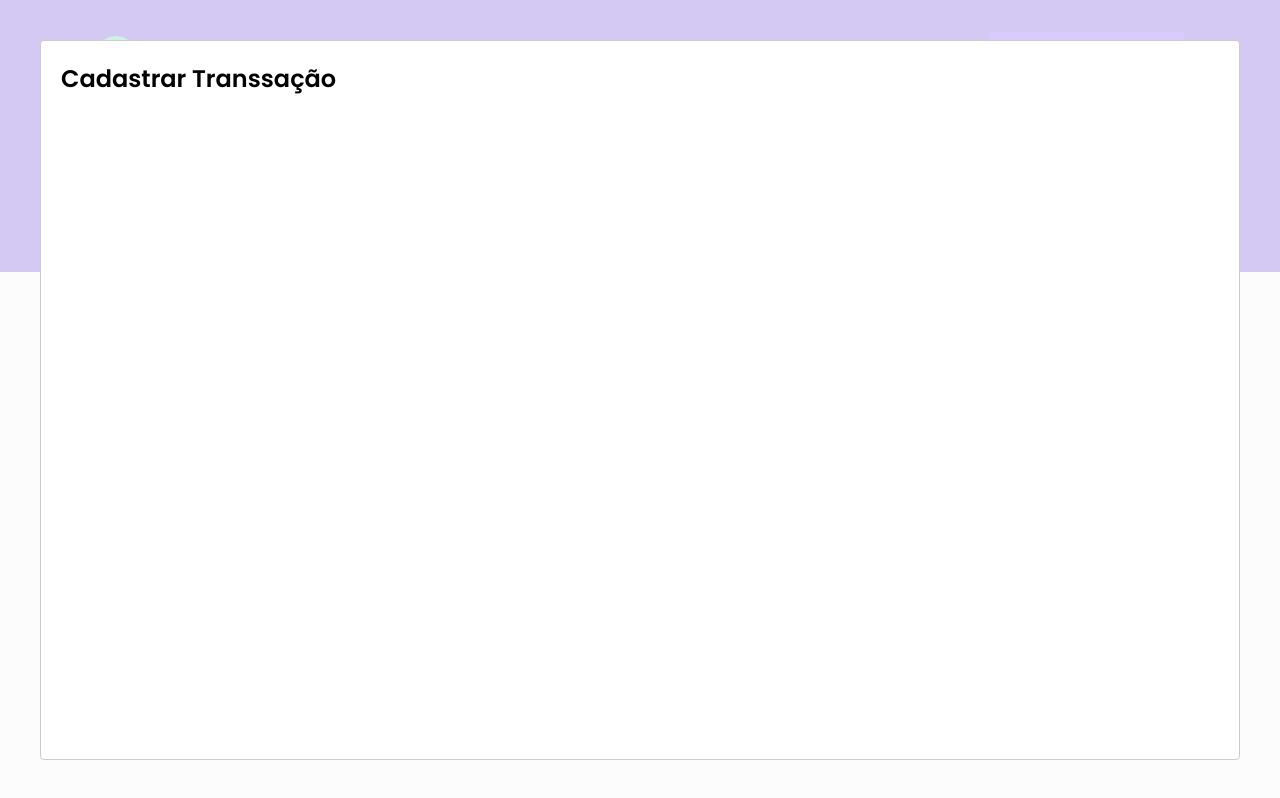
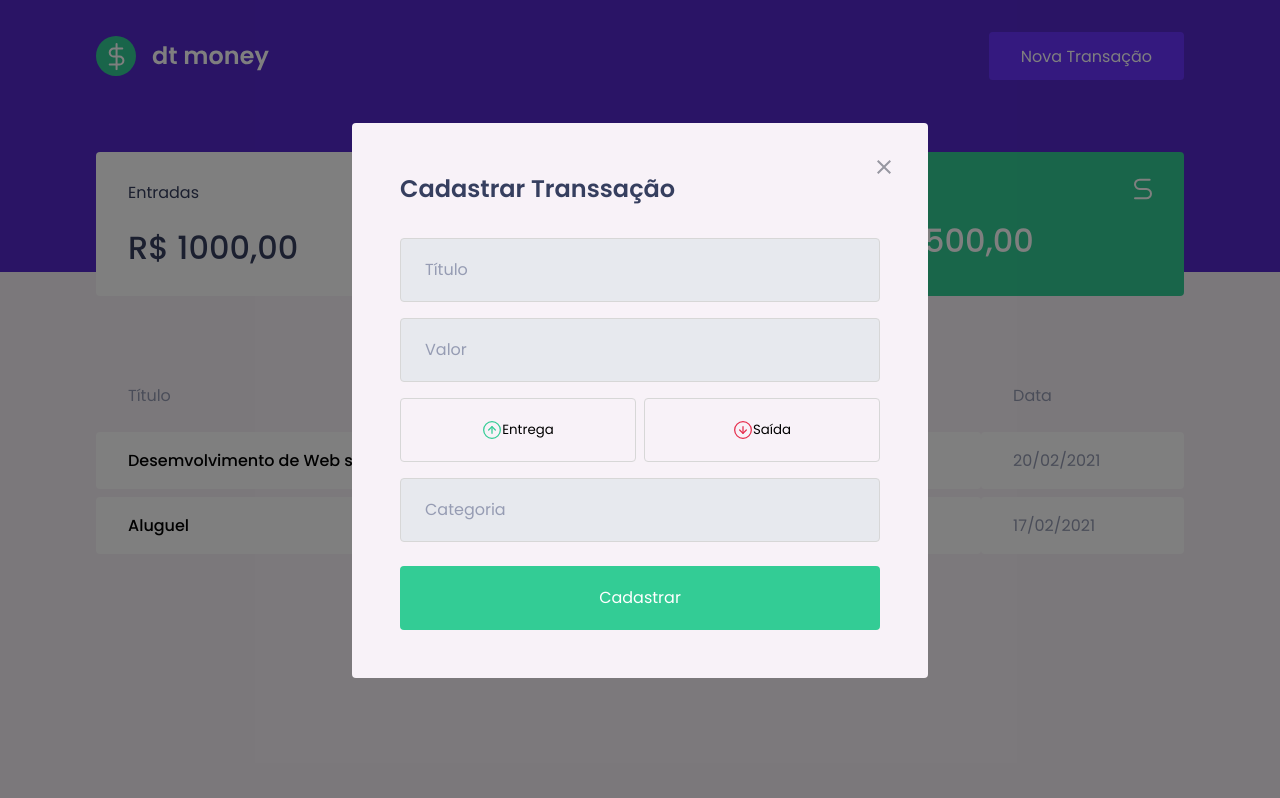
Before and after one commit to klenivingeri/bt-money-ignite, a React (Create React App) app: page / in a window 1280 px wide. Both pictures are taken after a click on the button "Nova Transação". Built offline with nearby package versions, Linux system fonts and the light colour scheme; no server answers; what miragejs would draw is missing.

Commit message:
Model Css configurado

```diff
--- a/package.json
+++ b/package.json
@@ -6,6 +6,7 @@
     "@types/react-modal": "^3.12.0",
     "axios": "^0.21.1",
     "miragejs": "^0.1.41",
+    "polished": "^4.1.1",
     "react": "^17.0.1",
     "react-dom": "^17.0.1",
     "react-modal": "^3.12.1",
--- a/src/App.tsx
+++ b/src/App.tsx
@@ -4,6 +4,7 @@
 import { GlobalStyle } from "./styles/global";
 
 import { useState } from 'react'
+import { NewTransactionsModal } from './components/NewTransactionsModal';
 
 Modal.setAppElement('#root'); // para ajudar na acessibilidade
 
@@ -25,12 +26,7 @@
       <Header onOpenNewTransationModal={handleOpenNewTransactionModal} />
       <Dashboard />
 
-
-          <Modal
-            isOpen={isNewTransactionModalOpen}
-            onRequestClose={handleCloseNewTransactionModal}>
-            <h2>Cadastrar Transsação</h2>
-          </Modal>
+      <NewTransactionsModal isOpen={isNewTransactionModalOpen} onRequestClose={handleCloseNewTransactionModal} />
 
       <GlobalStyle/>
 
--- /dev/null
+++ b/src/components/NewTransactionsModal/index.tsx
@@ -0,0 +1,52 @@
+
+import { Container , TransactionTypeContainer  } from "./styles";
+import Modal from 'react-modal'
+import closeimg from '../../assets/fechar.svg'
+import incomeImg from '../../assets/entradas.svg'
+import outcomeImg from '../../assets/saidas.svg'
+interface NewTransactionsModalProps{
+    isOpen: boolean;
+    onRequestClose: () => void;
+}
+
+
+export function NewTransactionsModal({isOpen, onRequestClose}:NewTransactionsModalProps){
+    return(
+
+      <Modal
+      isOpen={isOpen}
+      onRequestClose={onRequestClose}
+      overlayClassName="react-modal-overlay"
+      className="react-modal-content">
+
+        <button type="button" onClick={onRequestClose}  className="react-modal-close" >
+          <img src={closeimg} alt="fechar" />
+        </button>
+        <Container >
+          <h2>Cadastrar Transsação</h2>
+
+          <input placeholder="Título" />
+          <input placeholder="Valor" type="number" />
+
+          <TransactionTypeContainer>
+          <button type="button">
+            <img src={incomeImg} alt="Entreda" />
+            Entrega
+          </button>
+
+          <button type="button">
+            <img src={outcomeImg} alt="Saida" />
+            Saída
+          </button>
+          </TransactionTypeContainer>
+
+          <input placeholder="Categoria" />
+
+          <button type="submit">
+          Cadastrar
+          </button>
+        </Container>
+      </Modal>
+
+    )
+}
--- /dev/null
+++ b/src/components/NewTransactionsModal/styles.ts
@@ -0,0 +1,84 @@
+import styled from "styled-components";
+import { darken } from 'polished'
+export const Container = styled.form`
+h2{
+    color: var(--text-title);
+    font-size:1.5rem;
+    margin-bottom:2rem;
+}
+input{
+    width: 100%;
+    padding: 0 1.5rem;
+    height: 4rem;
+    border-radius: 0.25rem;
+    border:1px solid #d7d7d7;
+    background: #e7e9ee;
+    font-weight: 400;
+    font-size: 1rem;
+
+    &::placeholder{
+        color: var(--text-body)
+    }
+    & + input {
+        margin-top:1rem
+    }
+}
+
+
+
+button[type="submit"]{
+        width:100%;
+        padding: 0 1.5rem;
+        height: 4rem;
+        background: var(--green);
+        color:#fff;
+        border-radius: 0.25rem;
+        border:0;
+        font-size: 1rem;
+        margin-top: 1.5rem;
+
+        transition: filter 0.2s;
+        &:hover{
+            filter: brightness(0.9);
+
+        }
+    }
+
+
+`
+
+export const TransactionTypeContainer = styled.div`
+    margin: 1rem 0;
+    display: grid;
+    grid-template-columns: 1fr 1fr;
+    gap: 0.5rem;
+
+    button{
+    height: 4rem;
+    border: 1px solid #d7d7d7;
+    border-radius: 0.25rem;
+
+    background: transparent;
+
+    display:flex;
+    align-items:center;
+    justify-content:center;
+
+
+    &:hover{
+       border-color: ${darken(0.1, '#d7d7d7')};
+    }
+}
+    img{
+        height:20px;
+        width:20px;
+
+    }
+    span{
+        display: inline-block;
+        margin-left:1rem;
+        font-size: 1rem;
+        color: var(--text-title);
+    }
+
+`
--- a/src/styles/global.ts
+++ b/src/styles/global.ts
@@ -1,4 +1,5 @@
 import { createGlobalStyle } from 'styled-components'
+
 export const GlobalStyle = createGlobalStyle`
 
 :root{
@@ -48,6 +49,42 @@
     opacity: 0.6;
     cursor: not-allowed
 }
+
+.react-modal-overlay{
+
+background: rgba(0,0,0,0.5);
+
+position:fixed; // se a tela tiver scroll ele vai ficar por cima
+top:0;
+bottom:0;
+right:0;
+left:0;
+
+display:flex;
+align-items: center;
+justify-content:center;
+}
+.react-modal-content{
+
+    width:100%;
+    max-width:576px;
+    background: var(--background);
+    padding:3rem; //48px
+    position:relative;
+    border-radius:0.25rem;
+}
+
+.react-modal-close{
+    position: absolute;
+    right: 1.5rem;
+    top:1.5rem;
+    border:0;
+    background:transparent;
+
+    &{
+        filter: brightness(0.9)
+    }
+}
 `
 
 /*
```
Also changed, not shown: 1 other file (tests, documents, lock files or other folders).
